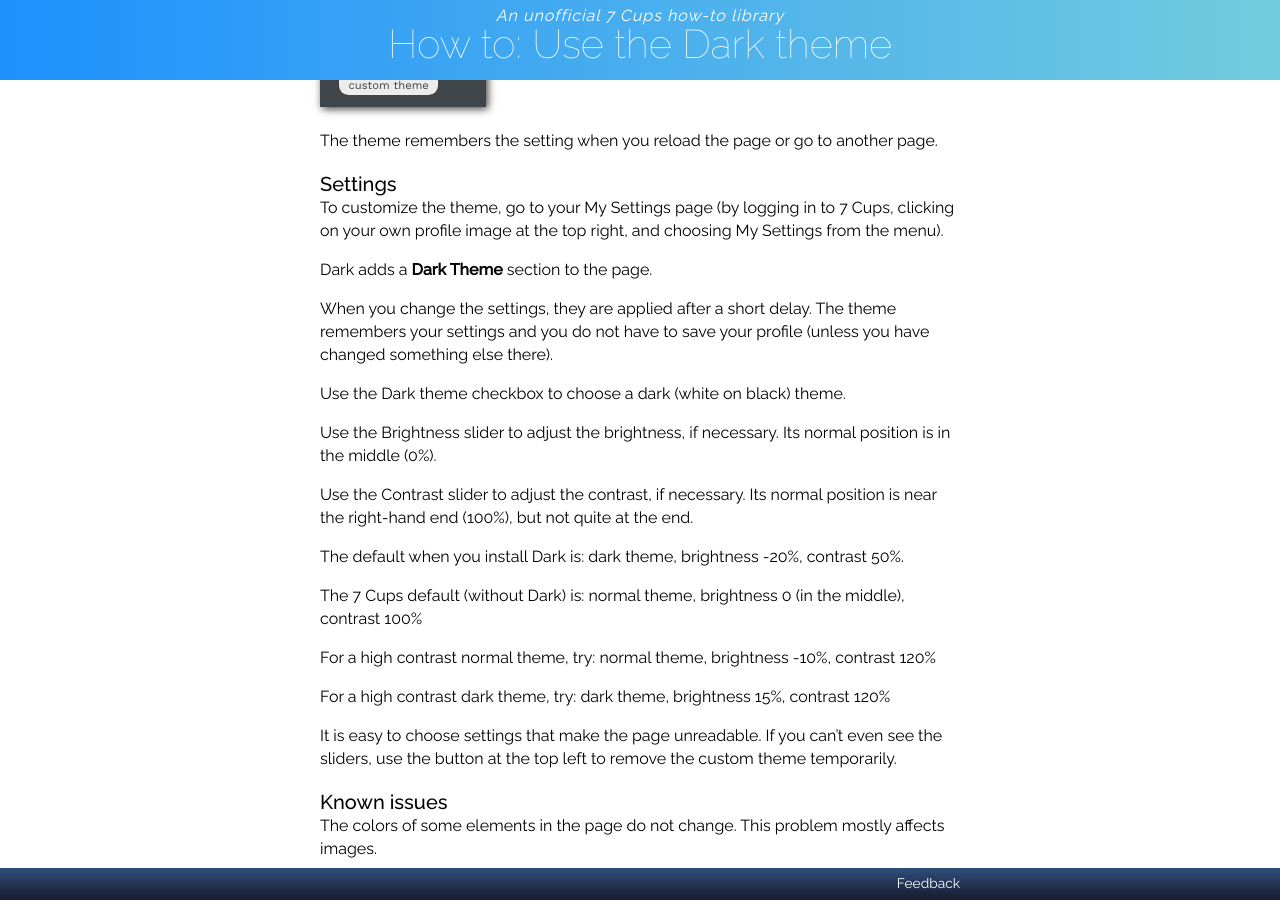
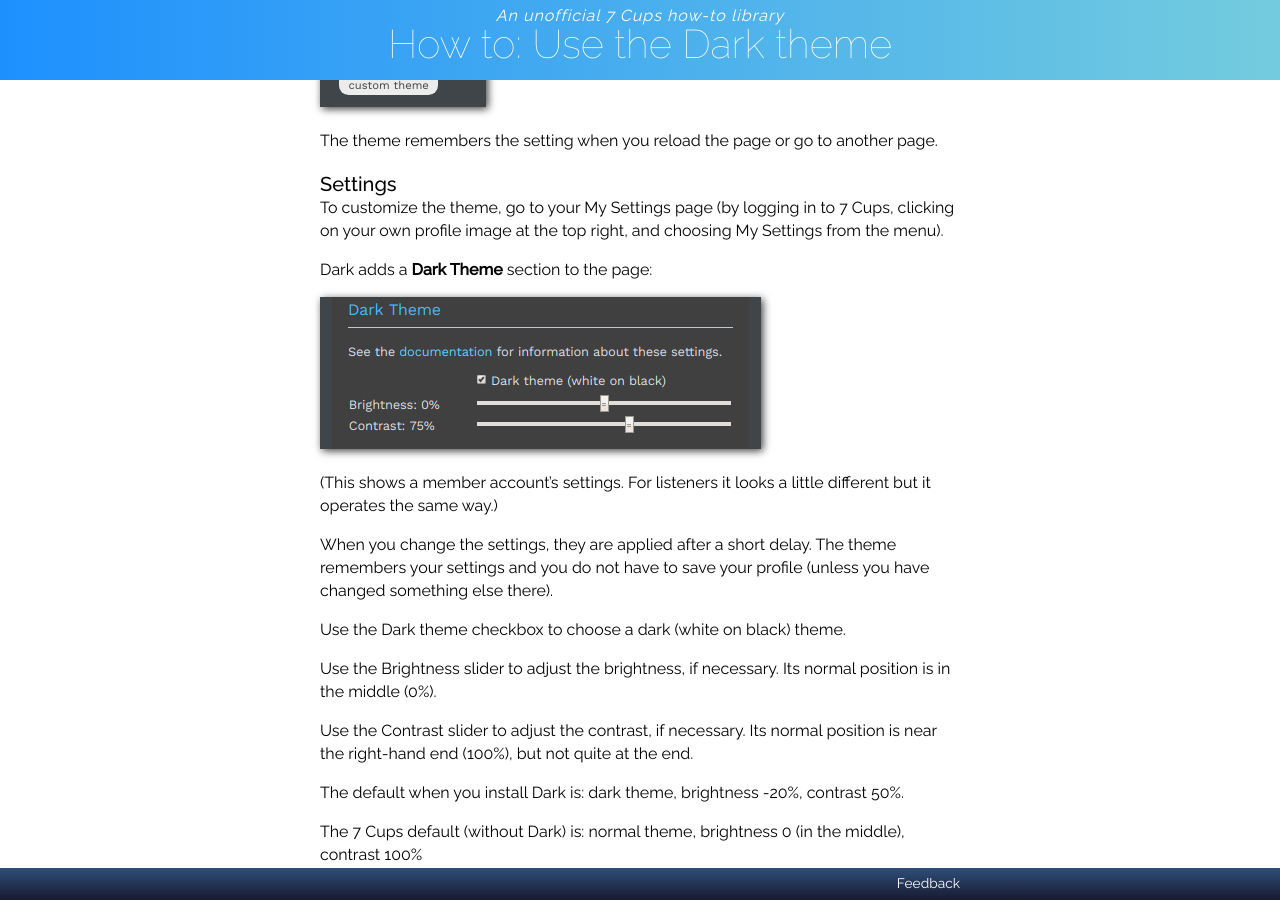
Before and after one commit to RarelyCharlie/rarelycharlie.github.io, a Jekyll site: the page built from _draft/dark.md, in a window 1280 px wide and 900 px high, scrolled down 781 px. Built offline with Jekyll 4.4.1, drawn with Linux system fonts in a browser that asks for light colours.

Commit message:
settings image

```diff
--- a/_draft/dark.md
+++ b/_draft/dark.md
@@ -37,7 +37,11 @@ The theme remembers the setting when you reload the page or go to another page.
 ### Settings
 To customize the theme, go to your My Settings page (by logging in to 7 Cups, clicking on your own profile image at the top right, and choosing My Settings from the menu).
 
-Dark adds a **Dark Theme** section to the page.
+Dark adds a **Dark Theme** section to the page:
+
+![Button](/assets/dark/settings.png){:style="box-shadow: 2px 2px 8px 0px rgba(0,0,0,0.75);"}
+
+(This shows a member account's settings. For listeners it looks a little different but it operates the same way.)
 
 When you change the settings, they are applied after a short delay. The theme remembers your settings and you do not have to save your profile (unless you have changed something else there).
 
```
